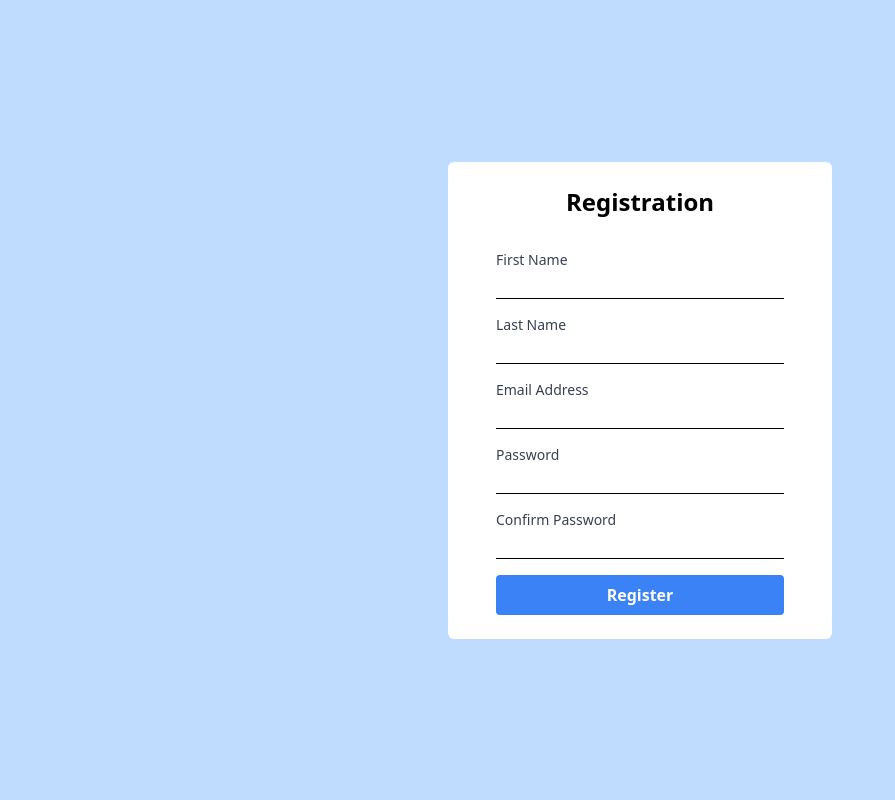
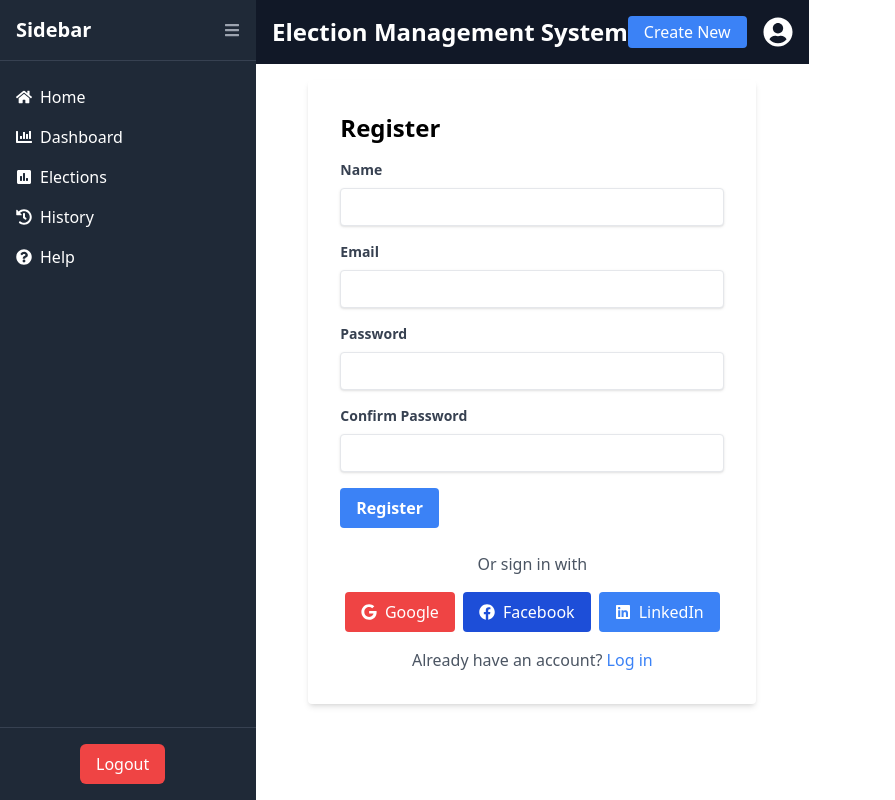
Before and after one commit to vikaspal9131/online-voting-system, a React (Vite) app in the folder online-voting-system/: page /register in a window 1280 px wide. Shown: the whole page, without its empty margins (0-895 px from the left). Built offline with nearby package versions, Linux system fonts and the light colour scheme.

Commit message:
add some change

```diff
--- a/online-voting-system/src/App.jsx
+++ b/online-voting-system/src/App.jsx
@@ -1,16 +1,5 @@
-// App.jsx
-import React from 'react';
-
-// <<<<<<< HEAD
-
-import RegistrationForm from './pages/Register';
-
-const App = () => {
-  return (
-    <div className="min-h-screen bg-blue-200 flex items-center justify-center">
-      <RegistrationForm />
-    </div>
-// =======
+// // App.jsx
+// import React from 'react';
 // import { BrowserRouter as Router, Route, Routes } from 'react-router-dom';
 
 // import Dashboard from './pages/Dashboard';
@@ -24,6 +13,18 @@ const App = () => {
 // import ResetPassword from './pages/ResetPassword';
 // import ForgotPassword from './pages/ForgotPassword';
 // import ViewProfile from './components/Profile/ViewProfile';
+
+
+// // <<<<<<< HEAD
+
+// // import RegistrationForm from './pages/Register';
+
+// // const App = () => {
+// //   return (
+//     // <div className="min-h-screen bg-blue-200 flex items-center justify-center">
+//     //   <RegistrationForm />
+//     // </div>
+// // =======
 
 // const App = () => {
 //   return (
@@ -47,6 +48,61 @@ const App = () => {
 //       </div>
 //     </Router>
 
+//   );
+// };
+
+// export default App;
+
+
+// App.jsx
+import React from 'react';
+
+// <<<<<<< HEAD
+
+import RegistrationForm from './pages/Register';
+
+// const App = () => {
+//   return (
+//     <div className="min-h-screen bg-blue-200 flex items-center justify-center">
+//       <RegistrationForm />
+//     </div>
+// =======
+import { BrowserRouter as Router, Route, Routes } from 'react-router-dom';
+
+import Dashboard from './pages/Dashboard';
+import CreateElection from './components/Election/CreateElection';
+import ElectionList from './pages/Election';
+import HistoryPage from './pages/History';
+import Homepage from './pages/Home';
+import ParticipantInfo from './components/Election/ParticipantsInfo';
+import Registration from './pages/Register';
+import Login from './pages/Login';
+import ResetPassword from './pages/ResetPassword';
+import ForgotPassword from './pages/ForgotPassword';
+import ViewProfile from './components/Profile/ViewProfile';
+
+const App = () => {
+  return (
+    <Router>
+      <div className="flex">
+        <Routes>
+          <Route path="/" element={<Homepage />} />
+          <Route path="/dashboard" element={<Dashboard />} />
+          <Route path="/create-election" element={<CreateElection />} />
+          <Route path="/elections" element={<ElectionList />} />
+          <Route path="/history" element={<HistoryPage />} />
+          <Route path="/vote/1" element={<ParticipantInfo />} />
+          <Route path="/vote/aayush/1" element={<ParticipantInfo />} />
+          <Route path="/register" element={<Registration />} />
+          <Route path="/login" element={<Login />} />
+          <Route path="/reset-password" element={<ResetPassword />} />
+          <Route path="/forgot-password" element={<ForgotPassword />} />
+          <Route path="/profile/view" element={<ViewProfile/>} />
+
+        </Routes>
+      </div>
+    </Router>
+
   );
 };
 
--- a/online-voting-system/src/pages/Register.jsx
+++ b/online-voting-system/src/pages/Register.jsx
@@ -30,123 +30,97 @@ const Registration = () => {
     console.log('Registration successful:', formData);
   };
    return (
-// <<<<<<< HEAD
-    <div className="w-96 boreder-2 flex flex-col justify-center items-center p-6 bg-white rounded-md">
-      <h2 className="text-2xl font-semibold text-center mb-8">Registration</h2>
+
+    <Layout>
+      <div className="max-w-md mx-auto bg-white p-8 rounded shadow-md">
+        <h2 className="text-2xl font-semibold mb-4">Register</h2>
         <form onSubmit={handleSubmit}>
-        <div className="mb-1">
-          <label htmlFor="firstName" className="block text-sm font-medium text-gray-700">First Name</label>
-          <input type="text" id="firstName" name="firstName" value={formData.firstName} onChange={handleChange} className="mt-1 mb-3 border-b border-black w-72 focus:outline-none" required />
+          <div className="mb-4">
+            <label className="block text-gray-700 text-sm font-bold mb-2" htmlFor="name">
+              Name
+            </label>
+            <input
+              type="text"
+              id="name"
+              name="name"
+              value={formData.name}
+              onChange={handleChange}
+              className="shadow appearance-none border rounded w-full py-2 px-3 text-gray-700 leading-tight focus:outline-none focus:shadow-outline"
+              required
+            />
           </div>
           <div className="mb-4">
-          <label htmlFor="lastName" className="block text-sm font-medium text-gray-700">Last Name</label>
-          <input type="text" id="lastName" name="lastName" value={formData.lastName} onChange={handleChange} className="mt-1 border-b border-black w-72 focus:outline-none" required />
+            <label className="block text-gray-700 text-sm font-bold mb-2" htmlFor="email">
+              Email
+            </label>
+            <input
+              type="email"
+              id="email"
+              name="email"
+              value={formData.email}
+              onChange={handleChange}
+              className="shadow appearance-none border rounded w-full py-2 px-3 text-gray-700 leading-tight focus:outline-none focus:shadow-outline"
+              required
+            />
           </div>
           <div className="mb-4">
-          <label htmlFor="email" className="block text-sm font-medium text-gray-700">Email Address</label>
-          <input type="email" id="email" name="email" value={formData.email} onChange={handleChange} className="mt-1  border-b border-black w-72 focus:outline-none" required />
+            <label className="block text-gray-700 text-sm font-bold mb-2" htmlFor="password">
+              Password
+            </label>
+            <input
+              type="password"
+              id="password"
+              name="password"
+              value={formData.password}
+              onChange={handleChange}
+              className="shadow appearance-none border rounded w-full py-2 px-3 text-gray-700 leading-tight focus:outline-none focus:shadow-outline"
+              required
+            />
           </div>
           <div className="mb-4">
-          <label htmlFor="password" className="block text-sm font-medium text-gray-700">Password</label>
-          <input type="password" id="password" name="password" value={formData.password} onChange={handleChange} className="mt-1  border-b border-black w-72 focus:outline-none" required />
+            <label className="block text-gray-700 text-sm font-bold mb-2" htmlFor="confirmPassword">
+              Confirm Password
+            </label>
+            <input
+              type="password"
+              id="confirmPassword"
+              name="confirmPassword"
+              value={formData.confirmPassword}
+              onChange={handleChange}
+              className="shadow appearance-none border rounded w-full py-2 px-3 text-gray-700 leading-tight focus:outline-none focus:shadow-outline"
+              required
+            />
           </div>
-        <div className="mb-4">
-          <label htmlFor="confirmPassword" className="block text-sm font-medium text-gray-700">Confirm Password</label>
-          <input type="password" id="confirmPassword" name="confirmPassword" value={formData.confirmPassword} onChange={handleChange} className="mt-1  border-b border-black w-72 focus:outline-none" required />
+          <div className="flex items-center justify-between">
+            <button
+              type="submit"
+              className="bg-blue-500 hover:bg-blue-600 text-white font-bold py-2 px-4 rounded focus:outline-none focus:shadow-outline"
+            >
+              Register
+            </button>
           </div>
-        <button type="submit" className="bg-blue-500 text-white font-semibold py-2 px-4 rounded hover:bg-blue-600 w-full">Register</button>
         </form>
+        <div className="mt-6">
+          <p className="text-center text-gray-600">Or sign in with</p>
+          <div className="flex justify-center mt-4">
+            <button className="bg-red-500 hover:bg-red-600 text-white py-2 px-4 rounded mr-2 flex items-center">
+              <FaGoogle className="mr-2" /> Google
+            </button>
+            <button className="bg-blue-700 hover:bg-blue-800 text-white py-2 px-4 rounded mr-2 flex items-center">
+              <FaFacebook className="mr-2" /> Facebook
+            </button>
+            <button className="bg-blue-500 hover:bg-blue-600 text-white py-2 px-4 rounded flex items-center">
+              <FaLinkedin className="mr-2" /> LinkedIn
+            </button>
           </div>
-    // <Layout>
-    //   <div className="max-w-md mx-auto bg-white p-8 rounded shadow-md">
-    //     <h2 className="text-2xl font-semibold mb-4">Register</h2>
-    //     <form onSubmit={handleSubmit}>
-    //       <div className="mb-4">
-    //         <label className="block text-gray-700 text-sm font-bold mb-2" htmlFor="name">
-    //           Name
-    //         </label>
-    //         <input
-    //           type="text"
-    //           id="name"
-    //           name="name"
-    //           value={formData.name}
-    //           onChange={handleChange}
-    //           className="shadow appearance-none border rounded w-full py-2 px-3 text-gray-700 leading-tight focus:outline-none focus:shadow-outline"
-    //           required
-    //         />
-    //       </div>
-    //       <div className="mb-4">
-    //         <label className="block text-gray-700 text-sm font-bold mb-2" htmlFor="email">
-    //           Email
-    //         </label>
-    //         <input
-    //           type="email"
-    //           id="email"
-    //           name="email"
-    //           value={formData.email}
-    //           onChange={handleChange}
-    //           className="shadow appearance-none border rounded w-full py-2 px-3 text-gray-700 leading-tight focus:outline-none focus:shadow-outline"
-    //           required
-    //         />
-    //       </div>
-    //       <div className="mb-4">
-    //         <label className="block text-gray-700 text-sm font-bold mb-2" htmlFor="password">
-    //           Password
-    //         </label>
-    //         <input
-    //           type="password"
-    //           id="password"
-    //           name="password"
-    //           value={formData.password}
-    //           onChange={handleChange}
-    //           className="shadow appearance-none border rounded w-full py-2 px-3 text-gray-700 leading-tight focus:outline-none focus:shadow-outline"
-    //           required
-    //         />
-    //       </div>
-    //       <div className="mb-4">
-    //         <label className="block text-gray-700 text-sm font-bold mb-2" htmlFor="confirmPassword">
-    //           Confirm Password
-    //         </label>
-    //         <input
-    //           type="password"
-    //           id="confirmPassword"
-    //           name="confirmPassword"
-    //           value={formData.confirmPassword}
-    //           onChange={handleChange}
-    //           className="shadow appearance-none border rounded w-full py-2 px-3 text-gray-700 leading-tight focus:outline-none focus:shadow-outline"
-    //           required
-    //         />
-    //       </div>
-    //       <div className="flex items-center justify-between">
-    //         <button
-    //           type="submit"
-    //           className="bg-blue-500 hover:bg-blue-600 text-white font-bold py-2 px-4 rounded focus:outline-none focus:shadow-outline"
-    //         >
-    //           Register
-    //         </button>
-    //       </div>
-    //     </form>
-    //     <div className="mt-6">
-    //       <p className="text-center text-gray-600">Or sign in with</p>
-    //       <div className="flex justify-center mt-4">
-    //         <button className="bg-red-500 hover:bg-red-600 text-white py-2 px-4 rounded mr-2 flex items-center">
-    //           <FaGoogle className="mr-2" /> Google
-    //         </button>
-    //         <button className="bg-blue-700 hover:bg-blue-800 text-white py-2 px-4 rounded mr-2 flex items-center">
-    //           <FaFacebook className="mr-2" /> Facebook
-    //         </button>
-    //         <button className="bg-blue-500 hover:bg-blue-600 text-white py-2 px-4 rounded flex items-center">
-    //           <FaLinkedin className="mr-2" /> LinkedIn
-    //         </button>
-    //       </div>
-    //     </div>
-    //     <div className="mt-4 text-center">
-    //       <p className="text-gray-600">
-    //         Already have an account? <Link to="/login" className="text-blue-500 hover:text-blue-600">Log in</Link>
-    //       </p>
-    //     </div>
-    //   </div>
-    // </Layout>
+        </div>
+        <div className="mt-4 text-center">
+          <p className="text-gray-600">
+            Already have an account? <Link to="/login" className="text-blue-500 hover:text-blue-600">Log in</Link>
+          </p>
+        </div>
+      </div>
+    </Layout>
 
   );
 };
```
Lines whose indentation alone changed are shown as unchanged.
